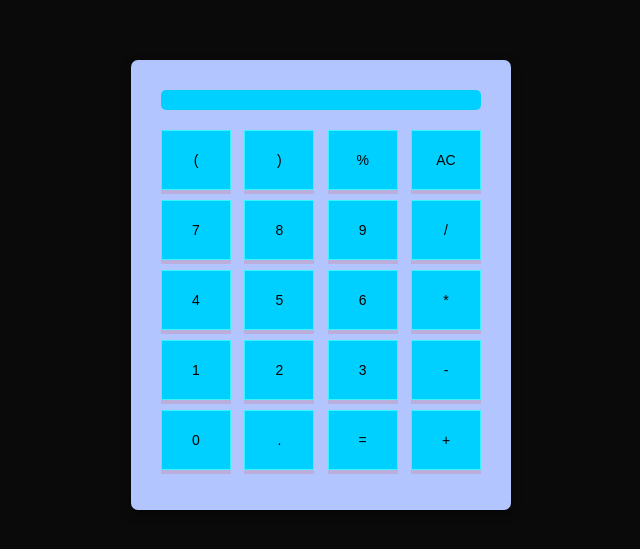
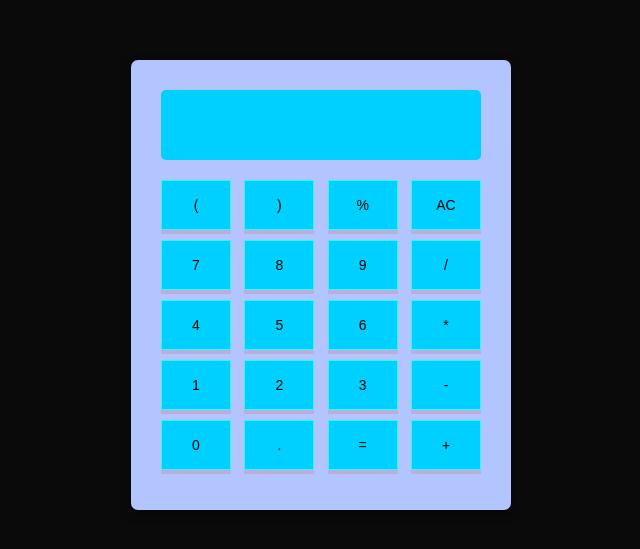
Before and after one commit to LikeLion-12th-SKHU/LikeLion-12th-Frontend-Assignment03, a plain HTML site: page kimbojung/index.html in a window 1280 px wide. Shown: the part 115-664 px from the top of the page, without its empty margins (319-959 px from the left). Drawn offline with Linux system fonts and the light colour scheme.

Commit message:
kimbojung

```diff
--- a/kimbojung/index.css
+++ b/kimbojung/index.css
@@ -9,7 +9,7 @@ body {
     background-color: #0a0a0a;
 }
 
-#container {
+.container {
     width: 320px;
     background-color: #b2c5ff;
     padding: 30px;
@@ -17,7 +17,7 @@ body {
     box-shadow: 0 4px 10px rgba(0, 0, 0, 0.5);
 }
 
-#display {
+.display {
     background-color: #00d0ff;
     color: white;
     font-size: 25px;
@@ -25,7 +25,7 @@ body {
     margin-bottom: 20px;
     border: 1px;
     border-radius: 5px;
-
+    height:50px;
 }
 
 .button-row {
@@ -34,12 +34,12 @@ body {
     margin-bottom: 10px;
 }
 
-button {
+.button {
     background-color: #00d0ff;
     border: solid rgb(57, 245, 255) 0.5px;
     border-radius: 0.5px solid rgb(57, 245, 255);
     width: 70px;
-    height: 60px;
+    height: 50px;
     gap: 15px;
     font-size: 14px;
     color: #000000;
@@ -50,11 +50,11 @@ button {
 
 }
 
-button:hover {
+.button:hover {
     background-color: #b2c5ff;
 }
 
-button:active {
+.button:active {
     background-color: #d3d3d3;
 
 }
--- a/kimbojung/index.html
+++ b/kimbojung/index.html
@@ -6,45 +6,47 @@
 <link rel="stylesheet" href="index.css">
 </head>
 <body>
-<div id="container">
+    <div class="container">
         <!-- div를 사용하여 디스플레이 영역 설정 -->
-    <div id="display"></div>
+        <div class="display"></div>
 
+        <!-- 각 버튼 행에 클래스 적용 -->
         <div class="button-row">
-        <button>(</button>
-        <button>)</button>
-        <button class="operator">%</button>
-        <button class="operator">AC</button>
+            <button type="button" class="button">(</button>
+            <button type="button" class="button">)</button>
+            <button type="button" class="button operator">%</button>
+            <button type="button" class="button operator">AC</button>
         </div>
 
         <div class="button-row">
-        <button>7</button>
-        <button>8</button>
-        <button>9</button>
-        <button class="operator">/</button>
+            <button type="button" class="button">7</button>
+            <button type="button" class="button">8</button>
+            <button type="button" class="button">9</button>
+            <button type="button" class="button operator">/</button>
         </div>
 
         <div class="button-row">
-        <button>4</button>
-        <button>5</button>
-        <button>6</button>
-        <button class="operator">*</button>
+            <button type="button" class="button">4</button>
+            <button type="button" class="button">5</button>
+            <button type="button" class="button">6</button>
+            <button type="button" class="button operator">*</button>
         </div>
 
         <div class="button-row">
-        <button>1</button>
-        <button>2</button>
-        <button>3</button>
-        <button class="operator">-</button>
+            <button type="button" class="button">1</button>
+            <button type="button" class="button">2</button>
+            <button type="button" class="button">3</button>
+            <button type="button" class="button operator">-</button>
         </div>
 
         <div class="button-row">
-        <button class="double">0</button>
-        <button>.</button>
-        <button class="operator">=</button>
-        <button class="operator">+</button>
+            <button type="button" class="button double">0</button>
+            <button type="button" class="button">.</button>
+            <button type="button" class="button operator">=</button>
+            <button type="button" class="button operator">+</button>
         </div>
     </div>
+
 
 <script src="index.js" defer></script>
 </body>
--- a/kimbojung/index.js
+++ b/kimbojung/index.js
@@ -1,7 +1,7 @@
 document.addEventListener('DOMContentLoaded', () => {
-    const display = document.querySelector('#display');
+    const display = document.querySelector('.display');
 
-    document.querySelectorAll('#container button').forEach(button => {
+    document.querySelectorAll('.container button').forEach(button => {
         button.addEventListener('click', () => {
             const value = button.textContent; // 버튼의 텍스트 콘텐츠를 가져옴
             if (value === 'AC') {
@@ -9,13 +9,13 @@ document.addEventListener('DOMContentLoaded', () => {
             } else if (value === '=') {
                 calculateResult(); // = 버튼이면 결과 계산
             } else {
-                appendToDisplay(value); // 그 외의 값은 디스플레이에 추가
+                addValueToDisplay(value); // 그 외의 값은 디스플레이에 추가
             }
         });
     });
 
     // 입력된 값을 디스플레이의 innerHTML에 추가
-    function appendToDisplay(value) {
+    function addValueToDisplay(value) {
         display.innerHTML += value;
     }
 
@@ -29,7 +29,7 @@ document.addEventListener('DOMContentLoaded', () => {
         try {
             display.innerHTML = eval(display.innerHTML);
         } catch (e) {
-            display.innerHTML = 'Error'; // 오류 발생 시 에러 메시지 표시
+            display.innerHTML = "유효하지 않은 문자가 포함되어 있습니다."; // 오류 발생 시 에러 메시지 표시
         }
     }
 });
```
Lines whose indentation alone changed are shown as unchanged.
